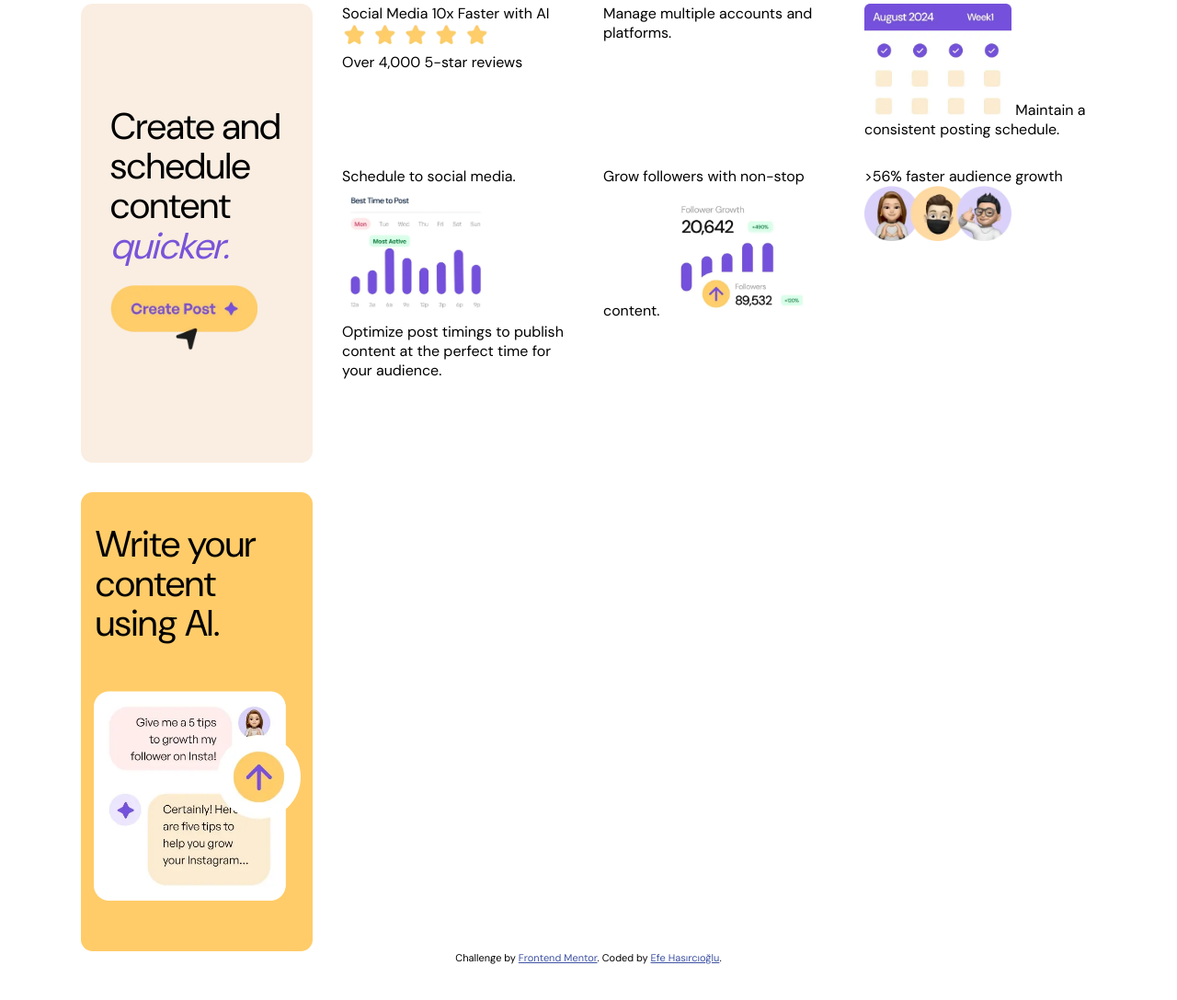
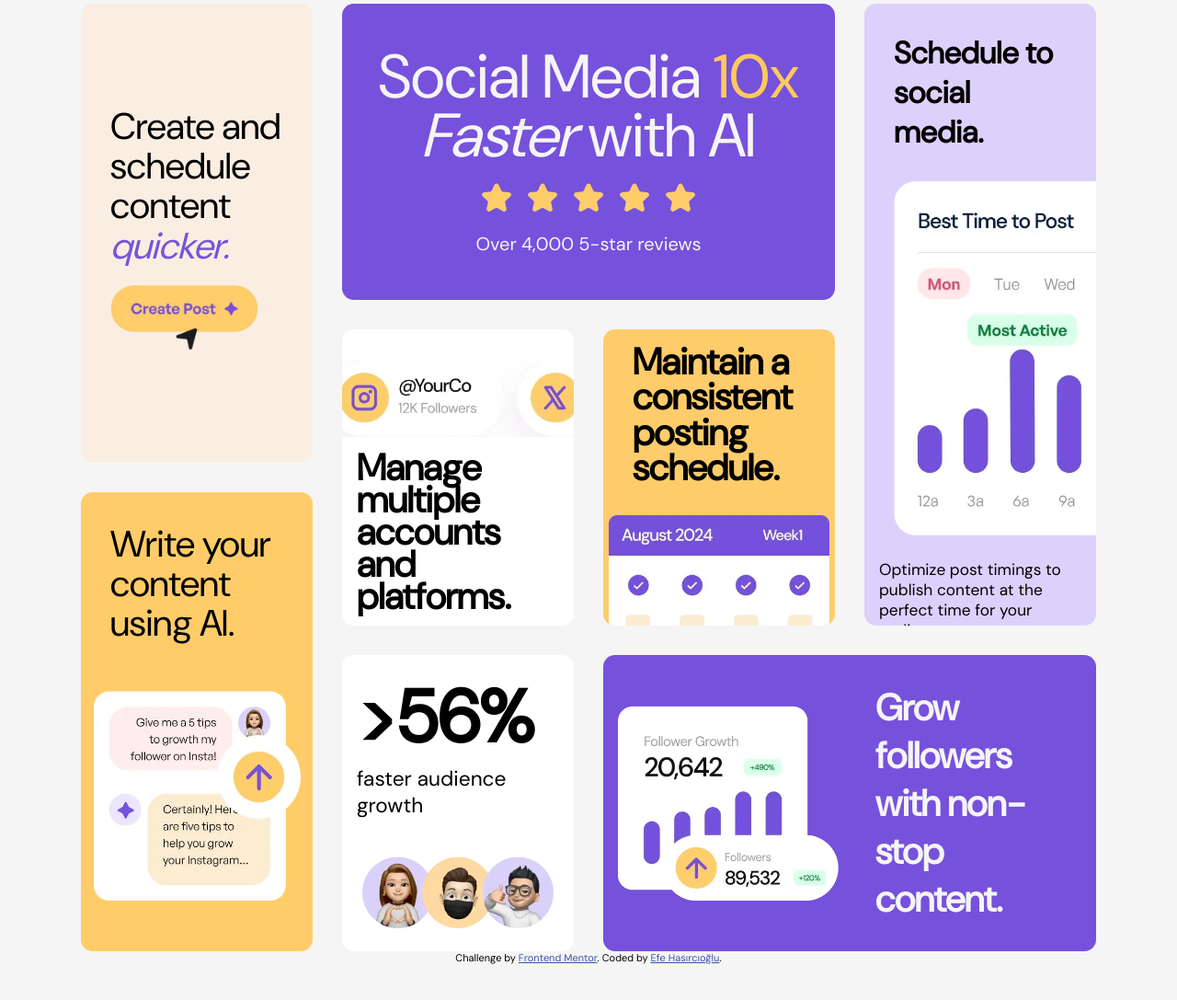
Before and after one commit to EfeHasircioglu/Bento-grid, a plain HTML site: page index.html in a window 1280 px wide. Shown: the part 84-1171 px from the top of the page at 92% size. Drawn offline with Linux system fonts and the light colour scheme.

Commit message:
finished somethings but something is also definitely wrong

```diff
--- a/index.html
+++ b/index.html
@@ -39,39 +39,78 @@
           <img src="assets/images/illustration-create-post.webp" alt="" />
         </div>
       </div>
-      <div class="content">
-        Social Media 10x Faster with AI
-        <img src="assets/images/illustration-five-stars.webp" alt="" />
+      <div class="content" id="starsContainer">
+        <div id="starsSocialMediaText">
+          Social Media <span id="stars10xText">10x</span> <i>Faster</i> with AI
+        </div>
+        <img
+          id="starsImage"
+          src="assets/images/illustration-five-stars.webp"
+          alt=""
+        />
 
-        <div class="content-inner">Over 4,000 5-star reviews</div>
+        <div id="starsInner" class="content-inner">
+          Over 4,000 5-star reviews
+        </div>
       </div>
-      <div class="content">Manage multiple accounts and platforms.</div>
-      <div class="content">
-        <img src="assets/images/illustration-consistent-schedule.webp" alt="" />
-        Maintain a consistent posting schedule.
-      </div>
-      <div class="content">
-        Schedule to social media.
-        <img src="assets/images/illustration-schedule-posts.webp" alt="" />
 
-        <div class="content-inner">
+      <div id="scheduleContainer" class="content">
+        <div id="scheduleText">Schedule to social media.</div>
+        <img
+          id="scheduleImage"
+          src="assets/images/illustration-schedule-posts.webp"
+          alt=""
+        />
+
+        <div id="scheduleInnerText" class="content-inner">
           Optimize post timings to publish content at the perfect time for your
           audience.
         </div>
       </div>
 
-      <div class="content">
-        Grow followers with non-stop content.
-        <img src="assets/images/illustration-grow-followers.webp" alt="" />
+      <div id="accountsContainer" class="content">
+        <img
+          id="accountsImage"
+          src="assets/images/illustration-multiple-platforms.webp"
+          alt=""
+        />
+        <div id="accountsText">Manage multiple accounts and platforms.</div>
       </div>
-      <div class="content">
-        >56% faster audience growth
-        <img src="assets/images/illustration-audience-growth.webp" alt="" />
+
+      <div id="consistentContainer" class="content">
+        <div id="consistentText">Maintain a consistent posting schedule.</div>
+        <img
+          id="consistentImage"
+          src="assets/images/illustration-consistent-schedule.webp"
+          alt=""
+        />
+      </div>
+      <div id="growthContainer" class="content">
+        <div id="growthText">
+          <span id="growthBigText">>56%</span> faster audience growth
+        </div>
+
+        <img
+          id="growthImage"
+          src="assets/images/illustration-audience-growth.webp"
+          alt=""
+        />
+      </div>
+      <div id="followersContainer" class="content">
+        <img
+          id="followersImage"
+          src="assets/images/illustration-grow-followers.webp"
+          alt=""
+        />
+
+        <div id="followersText">Grow followers with non-stop content.</div>
       </div>
 
       <div class="content" id="usingAi">
         <div class="inner-content-using-ai">
-          <div class="first-row-inner-text" id="usingAiText">Write your content using AI.</div>
+          <div class="first-row-inner-text" id="usingAiText">
+            Write your content using AI.
+          </div>
           <div id="usingAiImageContainer">
             <img
               id="usingAiImage"
--- a/style.css
+++ b/style.css
@@ -9,6 +9,7 @@
 }
 body {
   padding: 5rem;
+  background-color: #f5f5f5;
 }
 img {
   width: 10rem;
@@ -44,7 +45,7 @@ img {
 }
 .inner-content-using-ai {
   display: grid;
- grid-template-rows: 40% 70%;
+  grid-template-rows: 40% 70%;
   align-items: space-evenly;
 }
 .inner-content {
@@ -61,9 +62,147 @@ img {
 #usingAiImage {
   padding-left: auto;
   width: 225px;
-margin-top: 1rem;
+  margin-top: 1rem;
 }
-#usingAiText{
-    align-self: center;
+#usingAiText {
+  align-self: center;
+  padding: 2rem;
+}
+
+#starsContainer {
+  grid-row: span 2;
+  grid-column: span 2;
+  background-color: #7651dc;
+  display: flex;
+  flex-direction: column;
+}
+#starsSocialMediaText {
+  align-self: center;
+  font-size: 50pt;
+  line-height: 4rem;
+  padding: 1rem;
+  text-align: center;
+  color: #f5f5f5;
+  margin-top: 2rem;
+  padding-bottom: 1rem;
+}
+#stars10xText {
+  color: #fcc95e;
+}
+#starsImage {
+  width: 15rem;
+}
+#starsInner {
+  align-self: center;
+  color: #f5f5f5;
+  font-size: 15pt;
+  padding-top: 1rem;
+}
+
+#scheduleContainer {
+  display: flex;
+  flex-direction: column;
+  grid-row: span 4;
+  grid-column: 4;
+  overflow: hidden;
+  background-color: #dcd1fc;
+}
+
+#scheduleImage {
+  width: 27rem;
+  margin-right: auto;
+  padding-left: 2rem;
+}
+
+#scheduleText {
+  font-size: 25pt;
+  padding: 2rem;
+  font-weight: 600;
+}
+#scheduleInnerText {
+  padding: 1rem;
+  margin-top: 0.6rem;
+  font-size: 13pt;
+}
+
+#accountsContainer {
+  display: flex;
+  flex-direction: column;
+  grid-row: span 2;
+  background-color: #fff;
+  overflow: hidden;
+}
+
+#accountsImage {
+  width: 25rem;
+  margin-top: 2rem;
+  margin-left: 7rem;
+}
+
+#accountsText {
+  margin-top: auto;
+  margin-bottom: auto;
+  padding: 1rem;
+  font-size: 30pt;
+  font-weight: 600;
+  line-height: 2.2rem;
+}
+
+#consistentContainer {
+  display: flex;
+  flex-direction: column;
+  grid-row: span 2;
+  background-color: #fecc6b;
+  overflow: hidden;
+}
+#consistentText {
+  margin-top: 1rem;
+  font-size: 30pt;
+  line-height: 2.4rem;
+  font-weight: 600;
+  padding-left: 2rem;
+}
+#consistentImage{
+    width: 15rem;
+    margin-top: 2rem;
+}
+
+#growthContainer{
+    display: flex;
+    grid-row: span 2;
+    flex-direction: column;
+    background-color: #fff;
+}
+#growthText{
     padding: 1rem;
+    font-size: 17pt;
 }
+#growthBigText{
+    font-size: 60pt;
+    font-weight: 600;
+    display: block;
+}
+#growthImage{
+    width: 13rem;
+   margin-top: auto;
+   margin-bottom: auto;
+}
+
+#followersContainer{
+    display: flex;
+    flex-direction: row;
+    background-color: #7651dc;
+    grid-column: span 2;
+    grid-row: span 2;
+}
+#followersText{
+  color: #f5f5f5;
+  font-size: 30pt;
+  align-self: center;
+  padding: 1.5rem;
+  font-weight: 600;
+}
+#followersImage{
+  padding: 1rem;
+  width: 15rem;
+}
```
